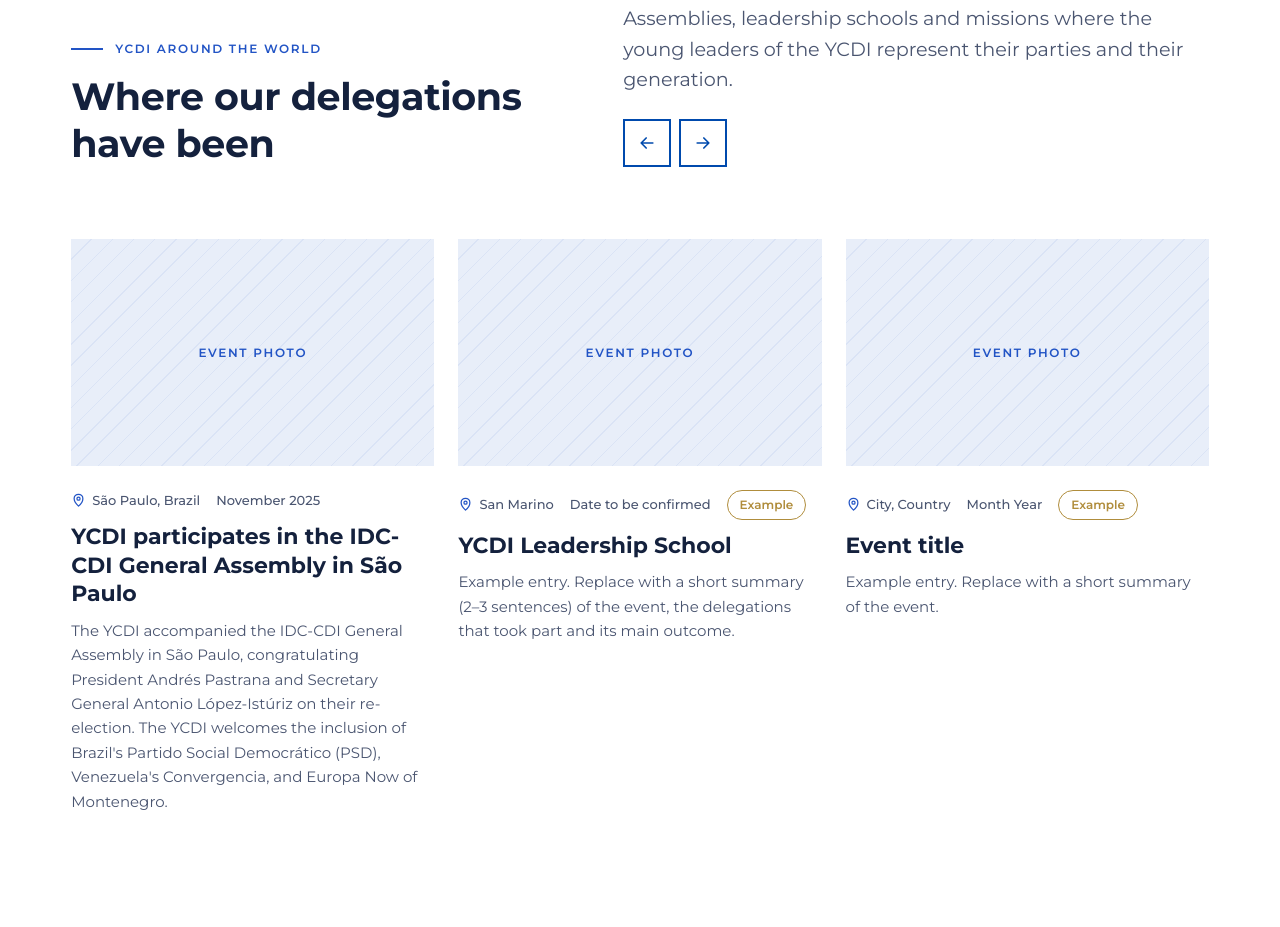
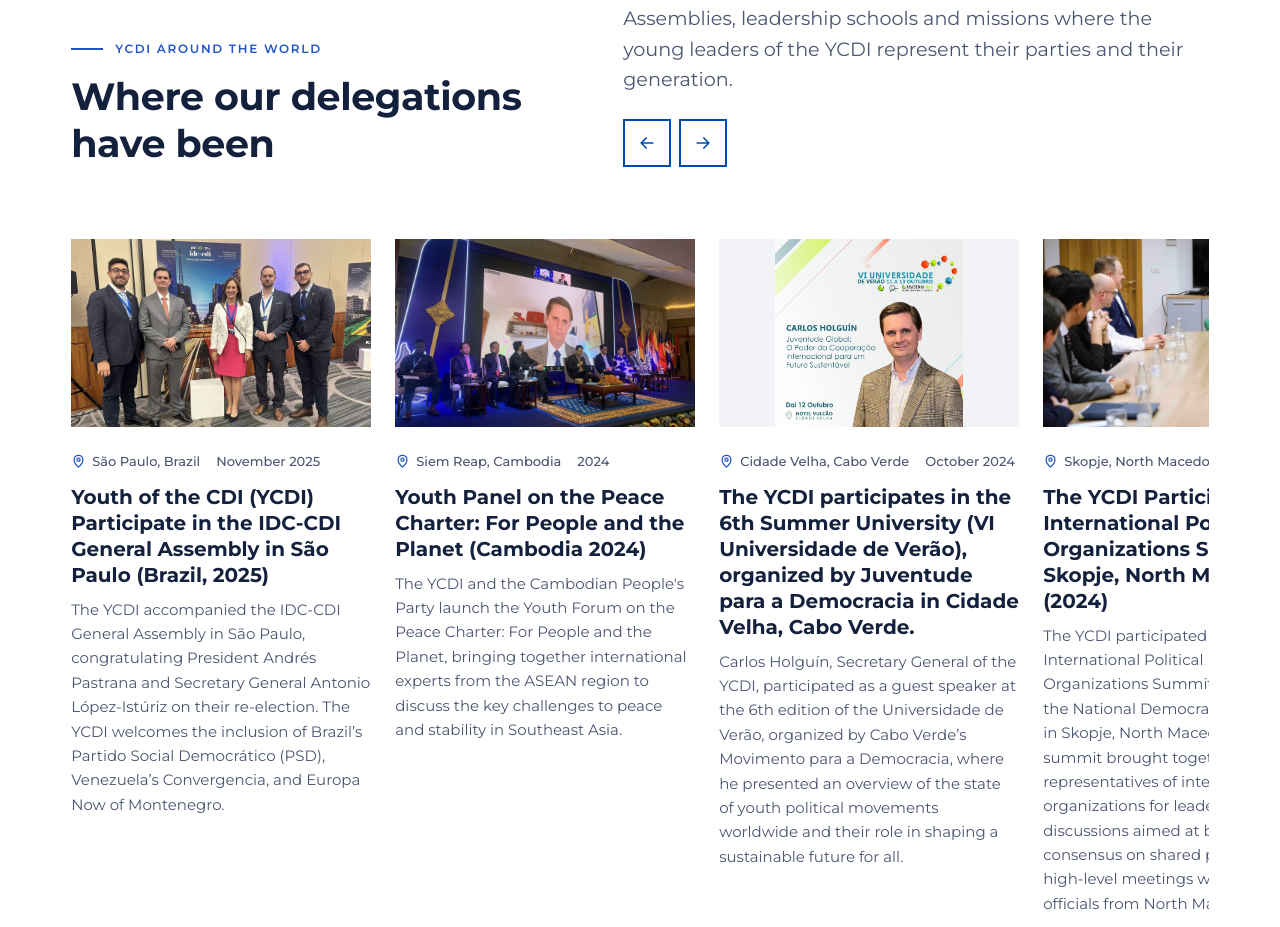
Before and after one commit to youthcdi/youthcdi.com, a plain HTML site: page index.html in a window 1280 px wide. Shown: the part 3078-4005 px from the top of the page. Drawn offline with Linux system fonts and the light colour scheme.

Commit message:
Events updated

```diff
--- a/assets/css/home.css
+++ b/assets/css/home.css
@@ -96,3 +96,9 @@
 .contact-line svg { width: 18px; height: 18px; }
 @media (max-width: 900px) { .newsletter { grid-template-columns: 1fr; } }
 .hero__intro > .btn { justify-self: start; }
+
+.event .ph--contain { background: #F1F3F6; }
+.event .ph--contain::before { display: none; }
+.event .ph--contain img { object-fit: contain; }
+.event h3 { font-size: 20px; }
+.event { scroll-snap-align: start; }
--- a/assets/js/home.js
+++ b/assets/js/home.js
@@ -16,7 +16,7 @@
       const { events } = await getJSON("data/events.json");
       box.innerHTML = events.map((e, i) => `
         <article class="event reveal" style="--d:${i * 0.08}s">
-          <div class="ph">${e.photo ? `<img src="assets/img/events/${esc(e.photo)}" alt="${esc(e.title)}" loading="lazy">` : `<span>Event photo</span>`}</div>
+          <div class="ph${e.fit === "contain" ? " ph--contain" : ""}">${e.photo ? `<img src="assets/img/events/${esc(e.photo)}" alt="${esc(e.title)}" loading="lazy">` : `<span>Event photo</span>`}</div>
           <div class="event__body">
             <div class="event__meta">
               <span>${ICONS.pin}${esc(e.place)}</span><span>${esc(e.date)}</span>
--- a/data/events.json
+++ b/data/events.json
@@ -1,32 +1,51 @@
 {
-  "_help": "YCDI Around the World. Newest first. Photos go in assets/img/events/ (landscape, min. 1600x1000 px). Set \"sample\": false once the entry is real.",
+  "_help": "YCDI Around the World. Newest first. Photos go in assets/img/events/ (landscape, min. 1600x1000 px). Optional \"fit\": \"contain\" shows the whole image without cropping (useful for posters or square images).",
   "events": [
     {
-      "title": "YCDI participates in the IDC-CDI General Assembly in São Paulo",
+      "title": "Youth of the CDI (YCDI) Participate in the IDC-CDI General Assembly in São Paulo (Brazil, 2025)",
       "date": "November 2025",
       "place": "São Paulo, Brazil",
-      "summary": "The YCDI accompanied the IDC-CDI General Assembly in São Paulo, congratulating President Andrés Pastrana and Secretary General Antonio López-Istúriz on their re-election. The YCDI welcomes the inclusion of Brazil's Partido Social Democrático (PSD), Venezuela's Convergencia, and Europa Now of Montenegro.",
-      "photo": "",
+      "summary": "The YCDI accompanied the IDC-CDI General Assembly in São Paulo, congratulating President Andrés Pastrana and Secretary General Antonio López-Istúriz on their re-election. The YCDI welcomes the inclusion of Brazil’s Partido Social Democrático (PSD), Venezuela’s Convergencia, and Europa Now of Montenegro.",
+      "photo": "2025-idc-cdi-general-assembly-sao-paulo.jpg",
       "link": "",
       "sample": false
     },
     {
-      "title": "YCDI Leadership School",
-      "date": "Date to be confirmed",
-      "place": "San Marino",
-      "summary": "Example entry. Replace with a short summary (2–3 sentences) of the event, the delegations that took part and its main outcome.",
-      "photo": "",
+      "title": "Youth Panel on the Peace Charter: For People and the Planet (Cambodia 2024)",
+      "date": "2024",
+      "place": "Siem Reap, Cambodia",
+      "summary": "The YCDI and the Cambodian People's Party launch the Youth Forum on the Peace Charter: For People and the Planet, bringing together international experts from the ASEAN region to discuss the key challenges to peace and stability in Southeast Asia.",
+      "photo": "2024-forum-ycdi-cambodia.jpg",
       "link": "",
-      "sample": true
+      "sample": false
     },
     {
-      "title": "Event title",
-      "date": "Month Year",
-      "place": "City, Country",
-      "summary": "Example entry. Replace with a short summary of the event.",
-      "photo": "",
+      "title": "The YCDI participates in the 6th Summer University (VI Universidade de Verão), organized by Juventude para a Democracia in Cidade Velha, Cabo Verde.",
+      "date": "October 2024",
+      "place": "Cidade Velha, Cabo Verde",
+      "summary": "Carlos Holguín, Secretary General of the YCDI, participated as a guest speaker at the 6th edition of the Universidade de Verão, organized by Cabo Verde’s Movimento para a Democracia, where he presented an overview of the state of youth political movements worldwide and their role in shaping a sustainable future for all.",
+      "photo": "2024-cabo-verde-ycdi.jpg",
+      "fit": "contain",
       "link": "",
-      "sample": true
+      "sample": false
+    },
+    {
+      "title": "The YCDI Participates in the International Political Party Organizations Summit in Skopje, North Macedonia (2024)",
+      "date": "2024",
+      "place": "Skopje, North Macedonia",
+      "summary": "The YCDI participated in the International Political Party Organizations Summit, organized by the National Democratic Institute (NDI) in Skopje, North Macedonia. The summit brought together representatives of international political organizations for leadership workshops, discussions aimed at building consensus on shared priorities, and high-level meetings with government officials from North Macedonia.",
+      "photo": "2024-skopje-ycdi.jpg",
+      "link": "",
+      "sample": false
+    },
+    {
+      "title": "The YCDI Is Officially Re-launched in Rome, Italy (2019)",
+      "date": "2019",
+      "place": "Rome, Italy",
+      "summary": "The Youth of the Centrist Democrat International (YCDI), the youth organization of the Centrist Democrat International (IDC-CDI), was officially re-launched in Rome, Italy, in 2019. The event marked the beginning of a new platform for international cooperation among young political leaders, aimed at strengthening democratic values, fostering dialogue across countries and regions, and promoting youth participation in political decision-making worldwide.",
+      "photo": "2019-launch-ycdi-rome.jpg",
+      "link": "",
+      "sample": false
     }
   ]
 }
```
Also changed, not shown: assets/img/events/2019-launch-ycdi-rome.jpg (added), assets/img/events/2024-cabo-verde-ycdi.jpg (added), assets/img/events/2024-forum-ycdi-cambodia.jpg (added), assets/img/events/2024-skopje-ycdi.jpg (added), assets/img/events/2025-idc-cdi-general-assembly-sao-paulo.jpg (added).
